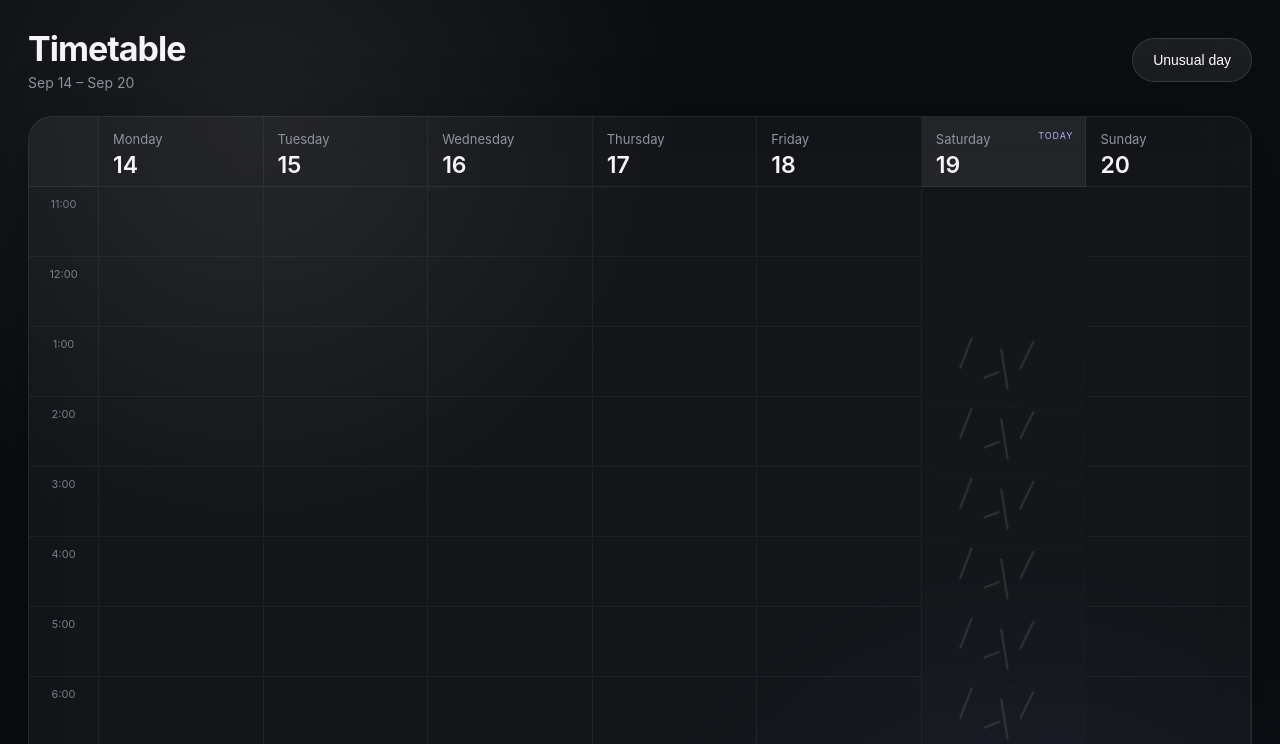
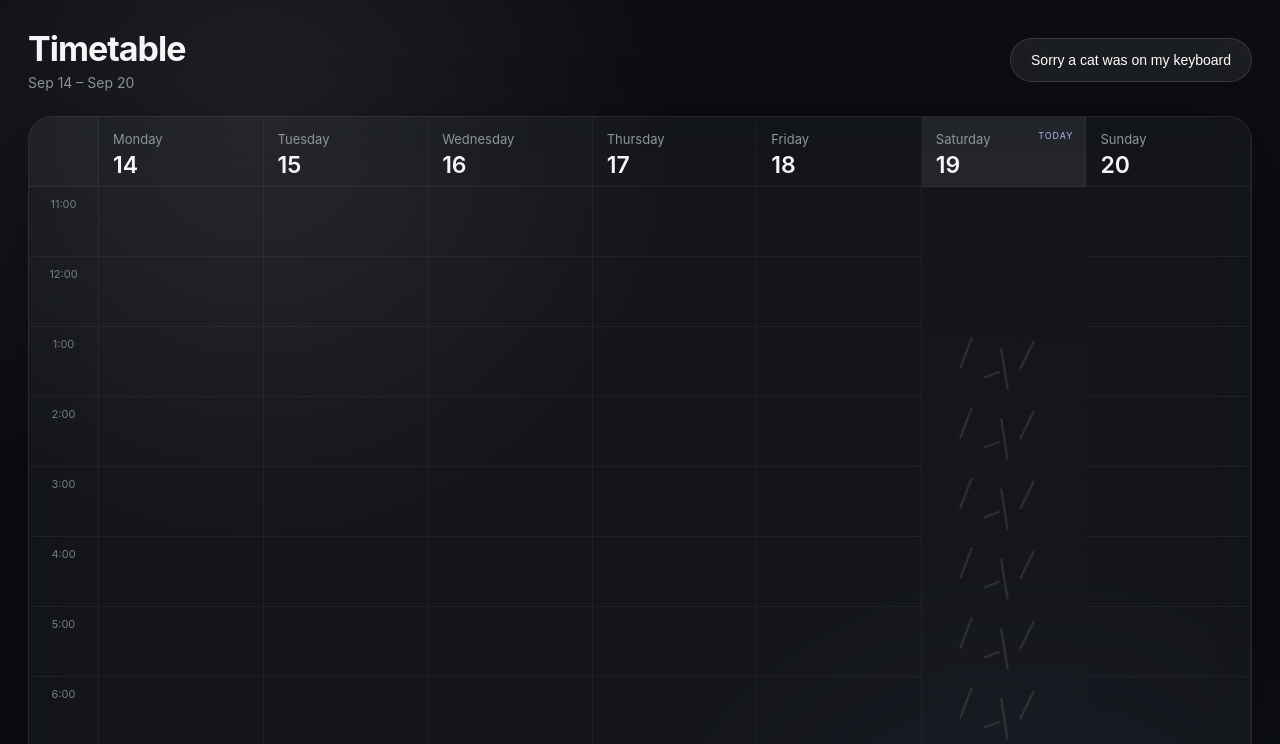
Before and after one commit to vishakapriyadarshini5-stack/Daily-Time-Table, a plain HTML site: page index.html in a window 1280 px wide. Both pictures are taken after a click on the button "Unusual day". Shown: the top 744 px of the page. Drawn offline with Linux system fonts and the light colour scheme.

Commit message:
Update index.html

```diff
--- a/index.html
+++ b/index.html
@@ -923,27 +923,36 @@ unusualBtn.addEventListener(
     "click",
     () => {
 
+        const alreadyUnusual =
+            getUnusualData()?.active;
+
+        if (alreadyUnusual) {
+
+            // Undo unusual day
+            localStorage.removeItem(
+                "timetable-unusual-" + weekKey
+            );
+
+            location.reload();
+
+            return;
+        }
+
+        // Activate unusual day
         activateUnusualDay();
 
-
         localStorage.setItem(
-
-            "timetable-unusual-" +
-            weekKey,
-
+            "timetable-unusual-" + weekKey,
             JSON.stringify({
-
                 active: true,
-
                 reason: null
-
             })
-
         );
 
+        unusualBtn.textContent =
+            "Sorry a cat was on my keyboard";
     }
 );
-
 
 /* =========================================
    CHOOSE REASON
```
